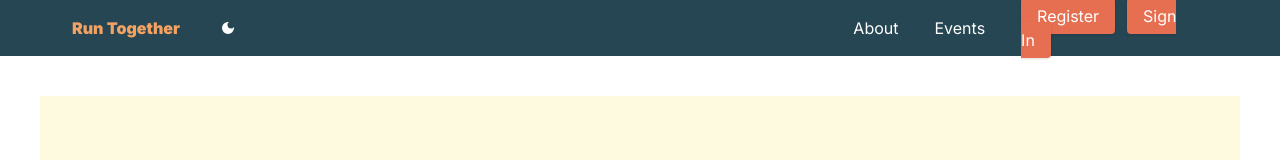
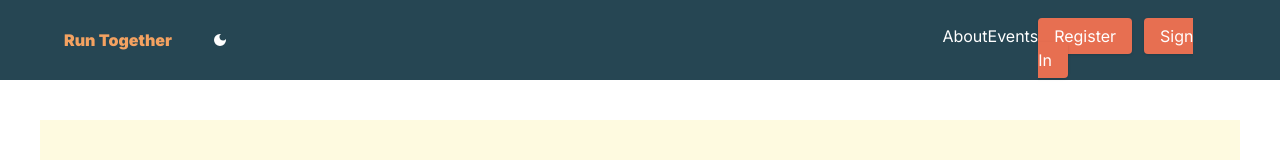
Before and after one commit to zamarz/events-platform, a Next.js app: page / in a window 1280 px wide. Shown: the top 160 px of the page. Built offline with nearby package versions, Linux system fonts and the light colour scheme; no server answers.

Commit message:
Make header responsive

```diff
--- a/src/components/Header.tsx
+++ b/src/components/Header.tsx
@@ -3,18 +3,21 @@ import ThemeContext from "@/app/context/themeContext";
 import UserContext from "@/context/UserContext";
 import { signOut } from "firebase/auth";
 import Link from "next/link";
-import { useContext } from "react";
+import { useContext, useState } from "react";
 import { MdDarkMode, MdOutlineLightMode } from "react-icons/md";
 import { auth } from "../../firebaseConfig";
 import { useSession } from "next-auth/react";
 import { signUserOut } from "@/app/utils/functions";
+import { FiMenu } from "react-icons/fi";
 
 const Header = () => {
   const { darkTheme, setDarkTheme } = useContext(ThemeContext);
   const user = useContext(UserContext);
+  const [open, setOpen] = useState(false);
+  console.log(open);
 
   return (
-    <header className="bg-primary text-white px-6 text-l flex flex-wrap md:flex-nowrap items-center justify-between ">
+    <header className="bg-primary text-white text-l flex flex-wrap md:flex-nowrap items-center justify-between w-full py-4 md:py-0 px-4 ">
       <div className="flex mx-9 my-4 items-center w-full md:w-2/3">
         <Link
           href="/"
@@ -42,7 +45,6 @@ const Header = () => {
               />
             )}
           </li>
-          {/* {session ? <li>Hi {session.user.email}</li> : <li>Please sign in</li>} */}
           {user.email.length > 0 ? (
             <li className="mx-auto px-7">
               <p>Hi {user.email}!</p>
@@ -52,19 +54,29 @@ const Header = () => {
           )}
         </ul>
       </div>
-      <ul className="flex items-center space-x-9 justify-end w-full md:w-1/3 mx-12">
-        <li className="hover:text-tertiary-alt">
+      <FiMenu
+        className="h-6 w-6 cursor-pointer md:hidden block"
+        onClick={() => setOpen(!open)}
+      />
+      <div
+        className={` w-full md:flex md:items-center md:w-auto ${
+          open ? "block" : "hidden"
+        }`}
+      >
+        <ul className=" pt-4 md:justify-between mx-12 md:flex">
+          {/* space-x-9 items-center justify-end */}
+          <li className="hover:text-tertiary-alt py-2 block">
             <Link href="/" className="text-sm md:text-base lg:text-l">
               About
             </Link>
           </li>
-        <li className="hover:text-tertiary-alt">
+          <li className="hover:text-tertiary-alt py-2 block">
             <Link href="/events" className="text-sm md:text-base lg:text-l">
               Events
             </Link>
           </li>
           {user.uid === process.env.NEXT_PUBLIC_ADMIN_UID ? (
-          <li className="hover:text-tertiary-alt">
+            <li className="hover:text-tertiary-alt py-2 block">
               <Link href="/addevent" className="text-sm md:text-base lg:text-l">
                 Create New Event
               </Link>
@@ -73,7 +85,7 @@ const Header = () => {
             <></>
           )}
           {user.email.length === 0 ? (
-          <li className="space-x-3">
+            <li className="space-x-3 py-2 block">
               <Link className="buttonHeader" href="/register">
                 Register
               </Link>
@@ -98,6 +110,7 @@ const Header = () => {
             <></>
           )}
         </ul>
+      </div>
     </header>
   );
 };
```
Lines whose indentation alone changed are shown as unchanged.
